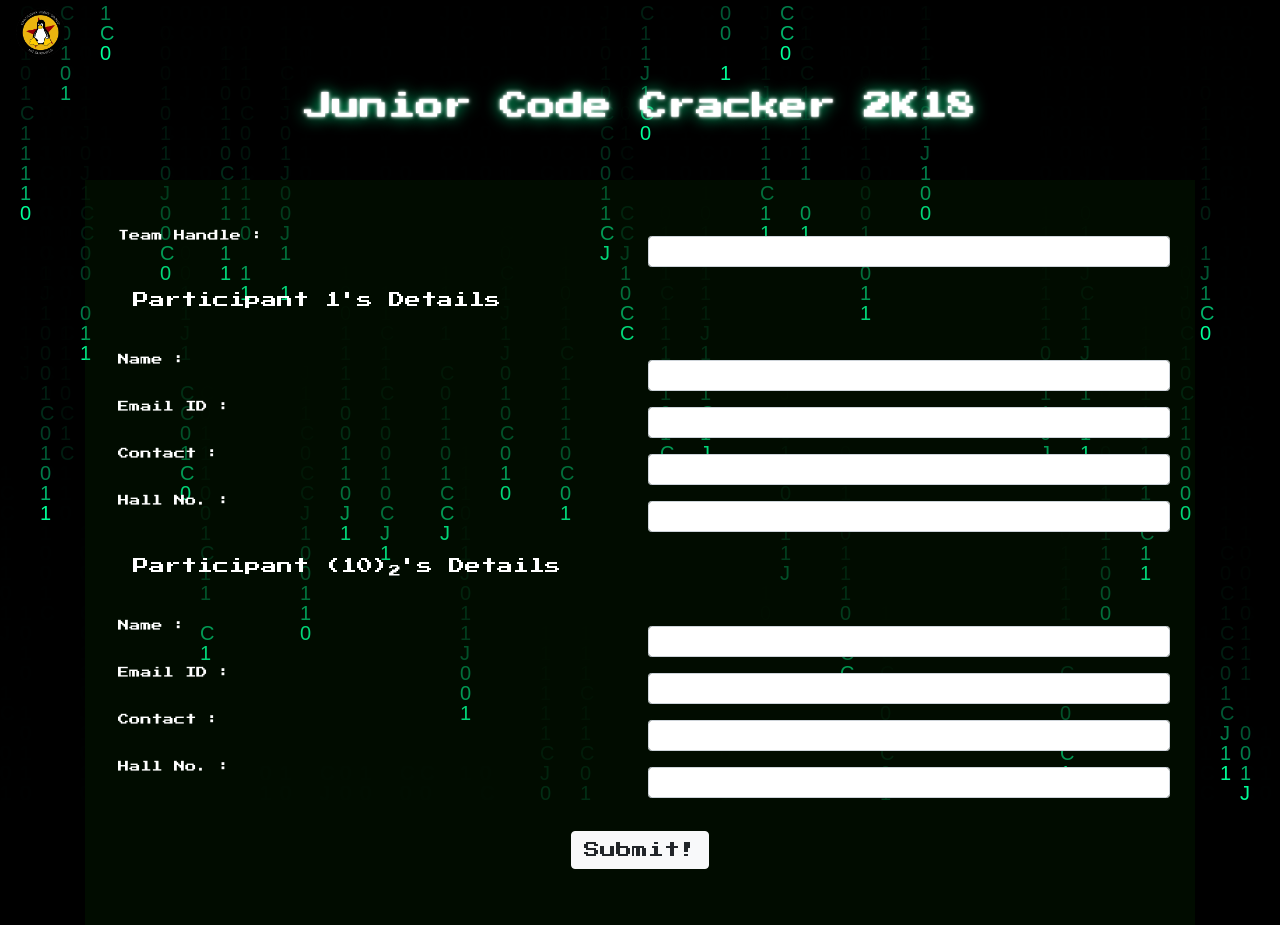
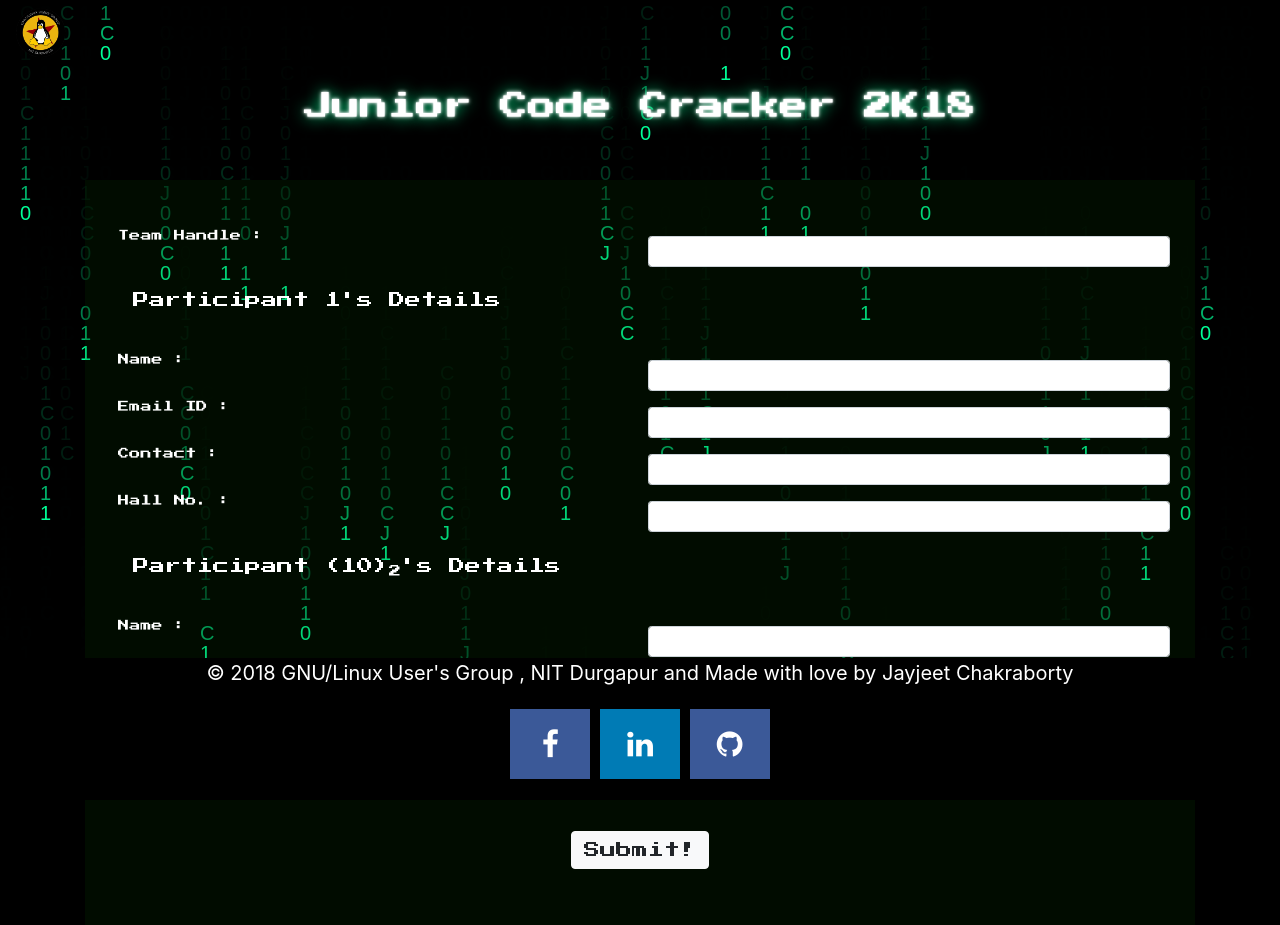
Before and after one commit to lugnitdgp/jcc-registration-portal, a Django app: page / in a window 1280 px wide. Run offline with Django 3.2, Linux system fonts and the light colour scheme; some libraries are stand-ins or nearby versions.

Commit message:
made a footer

```diff
--- a/templates/register.html
+++ b/templates/register.html
@@ -115,5 +115,11 @@
         </div>
     </form>
 </div>
+<div class="footer">
+  <p>&copy 2018 GNU/Linux User's Group , NIT Durgapur and Made with love by Jayjeet Chakraborty</p>
+  <a href="www.facebook.com" class="fa fa-facebook"></a>
+  <a href="in.linkedin.com" class="fa fa-linkedin"></a>
+  <a href="https://github.com/JayjeetAtGithub/" class="fa fa-github"></a></p>
+</div>
 
 {% endblock %}
```
